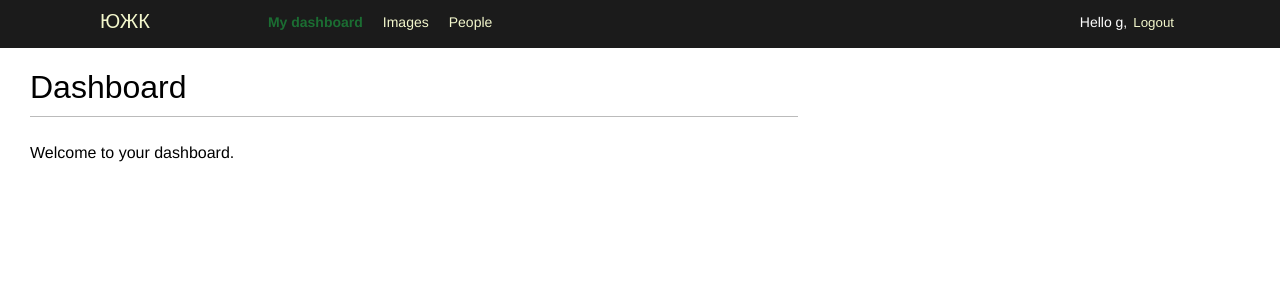
After one commit to SavelievGleb2003/ticket_system, a Django app: page /account/ in a window 1280 px wide. The commit adds this page. Shown: the top 300 px of the page. Run offline with Django 5.2, Linux system fonts and the light colour scheme; a user stored in the database is signed in.

Commit message:
adding login in system logout and dashboard

```diff
--- a/account/urls.py
+++ b/account/urls.py
@@ -1,6 +1,12 @@
+from tkinter.font import names
+
 from django.urls import path
+from django.contrib.auth import views as auth_views
 from . import views
 
 urlpatterns = [
-    path('login/', views.user_login, name='login')
+    path('login/', auth_views.LoginView.as_view(), name='login'),
+    #path('login/', views.user_login, name='login')
+    path('logout/', auth_views.LogoutView.as_view(), name='logout'),
+    path('', views.dashboard, name='dashboard'),
 ]
--- a/account/views.py
+++ b/account/views.py
@@ -4,6 +4,7 @@ from .forms import CreateUserForm, LoginForm
 from django.core.mail import send_mail
 from django.contrib.auth import authenticate, login
 from django.http import HttpResponse
+from django.contrib.auth.decorators import login_required
 
 # Create your views here.
 def user_login(request):
@@ -35,3 +36,9 @@ def register(request):
             return redirect('list.html')
     context = {'form': form}
     return render(request, 'blog/TD/create_user.html', context)
+
+@login_required
+def dashboard(request):
+    return render(request,
+                  'account/dashboard.html',
+                  {'section': 'dashboard'})
--- a/mysite/settings.py
+++ b/mysite/settings.py
@@ -34,7 +34,9 @@ EMAIL_USE_TLS = True
 DEFAULT_FROM_EMAIL = config('DEFAULT_FROM_EMAIL')
 ALLOWED_HOSTS = []
 AUTH_USER_MODEL = 'account.CustomUser'
-
+LOGIN_REDIRECT_URL = 'account:dashboard'
+LOGIN_URL = 'login'
+LOGOUT_URL = 'logout'
 
 # Application definition
 
--- /dev/null
+++ b/templates/account/dashboard.html
@@ -0,0 +1,6 @@
+{% extends "blog/base.html" %}
+{% block title %}Dashboard{% endblock %}
+{% block content %}
+  <h1>Dashboard</h1>
+  <p>Welcome to your dashboard.</p>
+{% endblock %}
--- a/templates/blog/base.html
+++ b/templates/blog/base.html
@@ -8,7 +8,31 @@
 </head>
 <body>
  <div id="header">
- <span class="logo">ЮЖК</span>
+ <span class="logo"><a href="http://127.0.0.1:8000/TD/">ЮЖК</a></span>
+     {% if request.user.is_authenticated %}
+        <ul class="menu">
+            <li {% if section == "dashboard" %}class="selected"{% endif %}>
+                <a href="{% url "account:dashboard" %}">My dashboard</a>
+            </li>
+            <li {% if section == "images" %}class="selected"{% endif %}>
+                <a href="#">Images</a>
+            </li>
+            <li {% if section == "people" %}class="selected"{% endif %}>
+            <a href="#">People</a>
+            </li>
+        </ul>
+     {% endif %}
+    <span class="user">
+        {% if request.user.is_authenticated %}
+        Hello {{ request.user.first_name|default:request.user.username }},
+    <form action="{% url "account:logout" %}" method="post">
+        <button type="submit">Logout</button>
+        {% csrf_token %}
+    </form>
+        {% else %}
+        <a href="{% url "account:login" %}">Log-in</a>
+        {% endif %}
+    </span>
  </div>
  <div id="content">
  {% block content %}
```
Also changed, not shown: templates/account/login.html (deleted, +0 -11 lines), templates/registration/logged_out.html (added, +9 -0 lines), templates/registration/login.html (added, +21 -0 lines), db.sqlite3.
